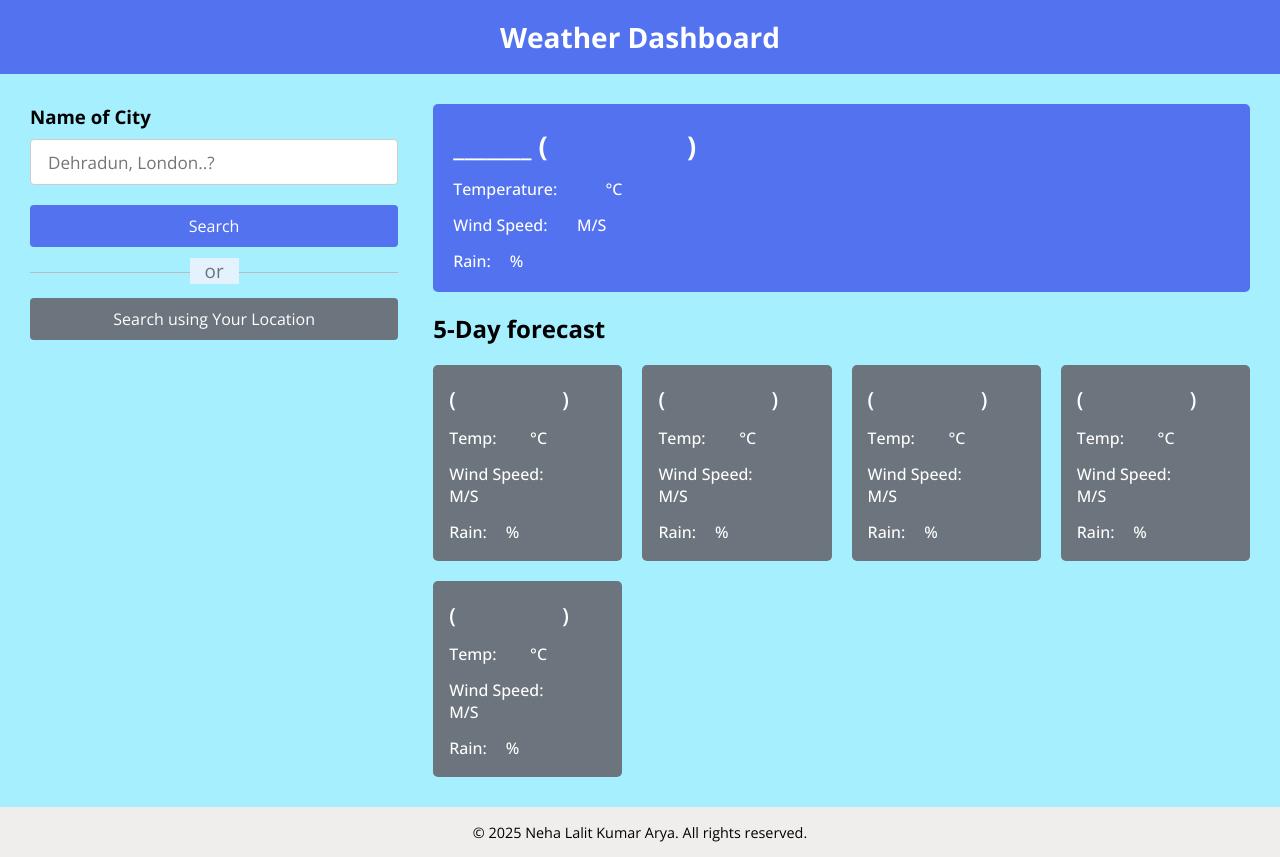
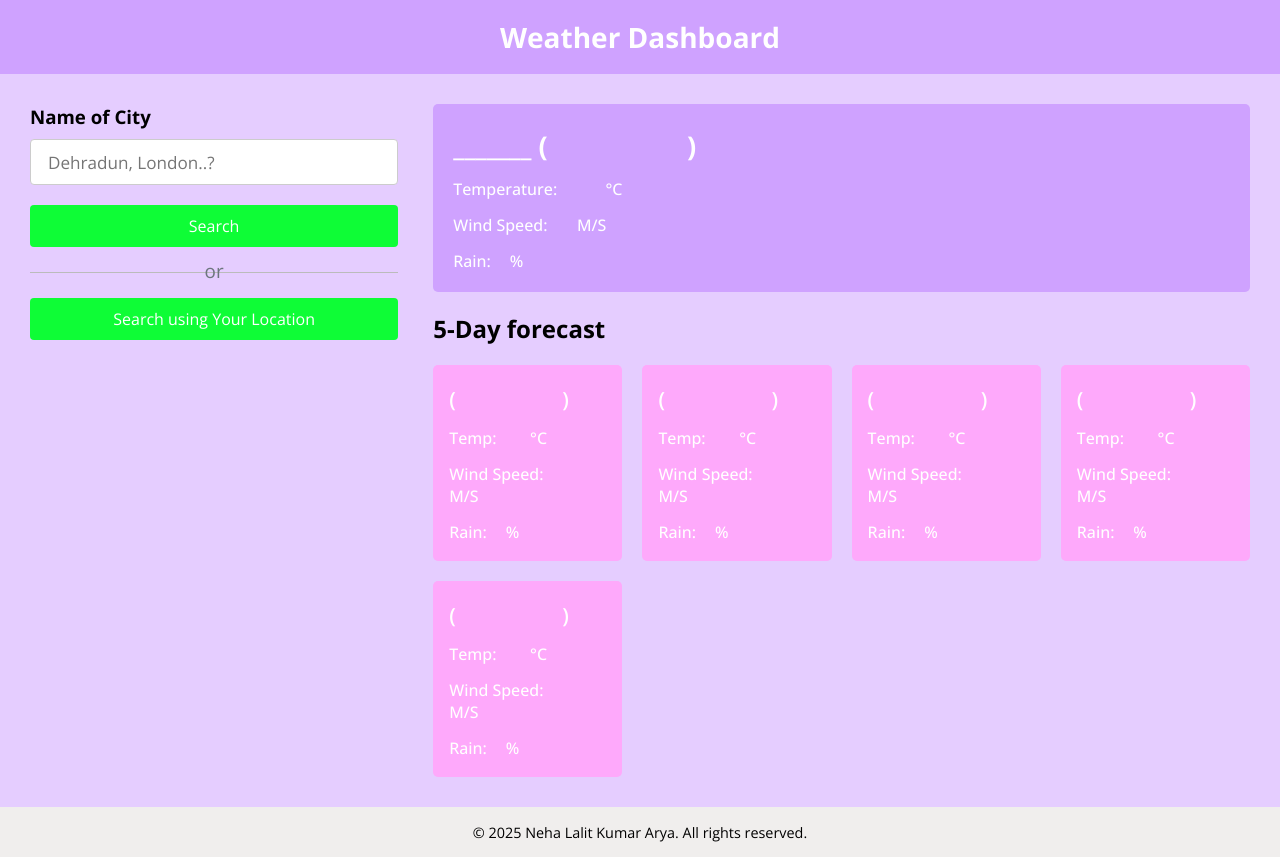
Before and after one commit to shrimp-18/Weather-Website, a plain HTML site: page index.html in a window 1280 px wide. Drawn offline with nearby package versions, Linux system fonts and the light colour scheme.

Commit message:
made it more pretty :3

```diff
--- a/style.css
+++ b/style.css
@@ -9,11 +9,11 @@
 }
 
 body {
-    background: #a5effe;
+    background: #e5cdff;
 }
 
 h1 {
-    background: #5372F0;
+    background: #cfa2ff;
     font-size: 1.75rem;
     text-align: center;
     padding: 18px 0;
@@ -62,7 +62,7 @@ h1 {
     font-size: 1.18rem;
     padding: 0 15px;
     margin-top: -4px;
-    background: #E3F2FD;
+    background: #e3f2fd00;
 }
 
 .weather-input button {
@@ -74,20 +74,20 @@ h1 {
     border-radius: 4px;
     font-size: 1rem;
     color: #fff;
-    background: #5372F0;
+    background: #0efd36;
     transition: 0.2s ease;
 }
 
 .weather-input .search-btn:hover {
-    background: #2c52ed;
+    background: #eeff00;
 }
 
 .weather-input .location-btn {
-    background: #6C757D;
+    background: #0efd36;
 }
 
 .weather-input .location-btn:hover {
-    background: #5c636a;
+    background: #eeff00;
 }
 
 .weather-data {
@@ -96,7 +96,7 @@ h1 {
 
 .weather-data .current-weather {
     color: #fff;
-    background: #5372F0;
+    background: #cfa2ff;
     border-radius: 5px;
     padding: 20px 70px 20px 20px;
     display: flex;
@@ -143,7 +143,7 @@ h1 {
     padding: 18px 16px;
     list-style: none;
     width: calc(100% / 5);
-    background: #6C757D;
+    background: #fea9fb;
     border-radius: 5px;
 }
 
```
